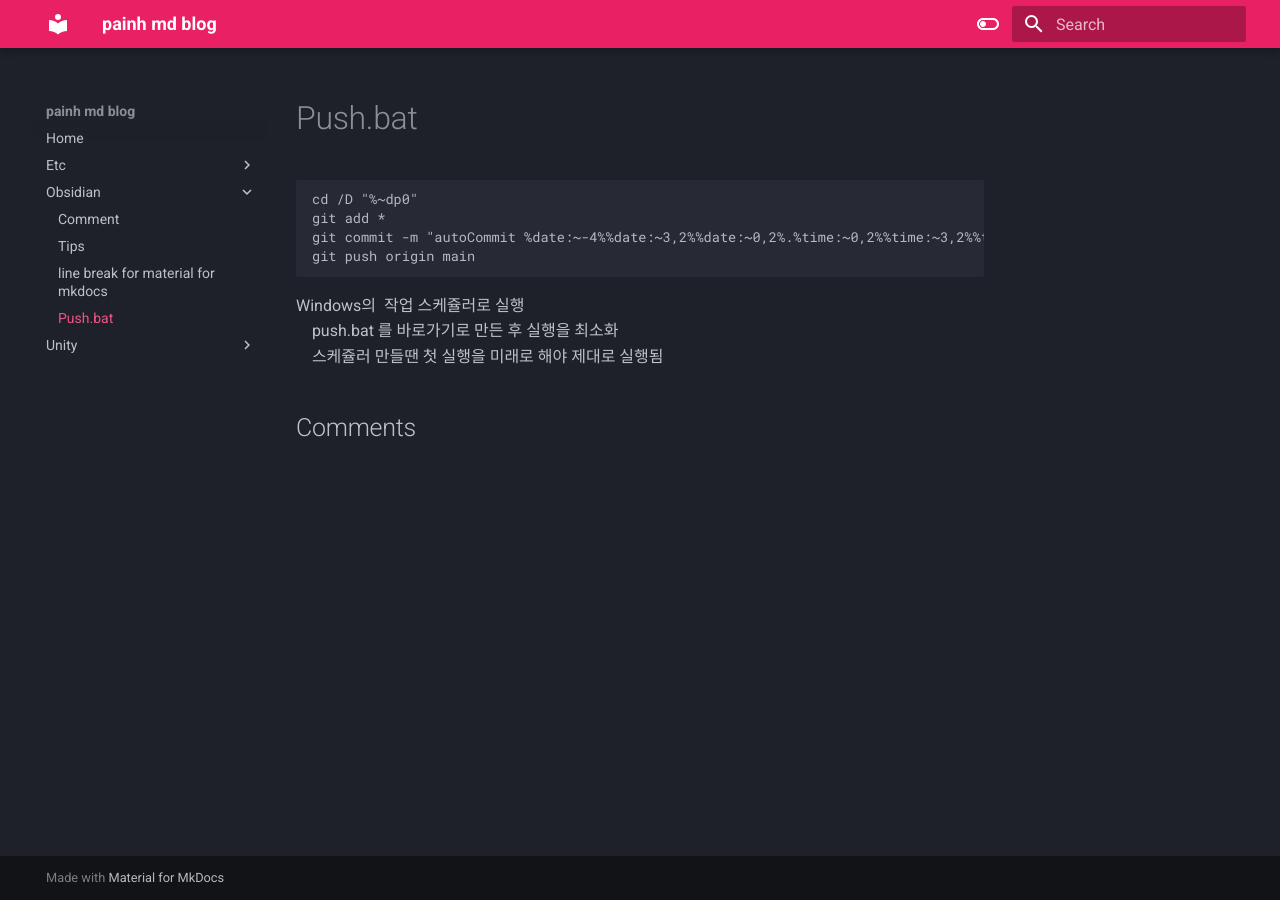
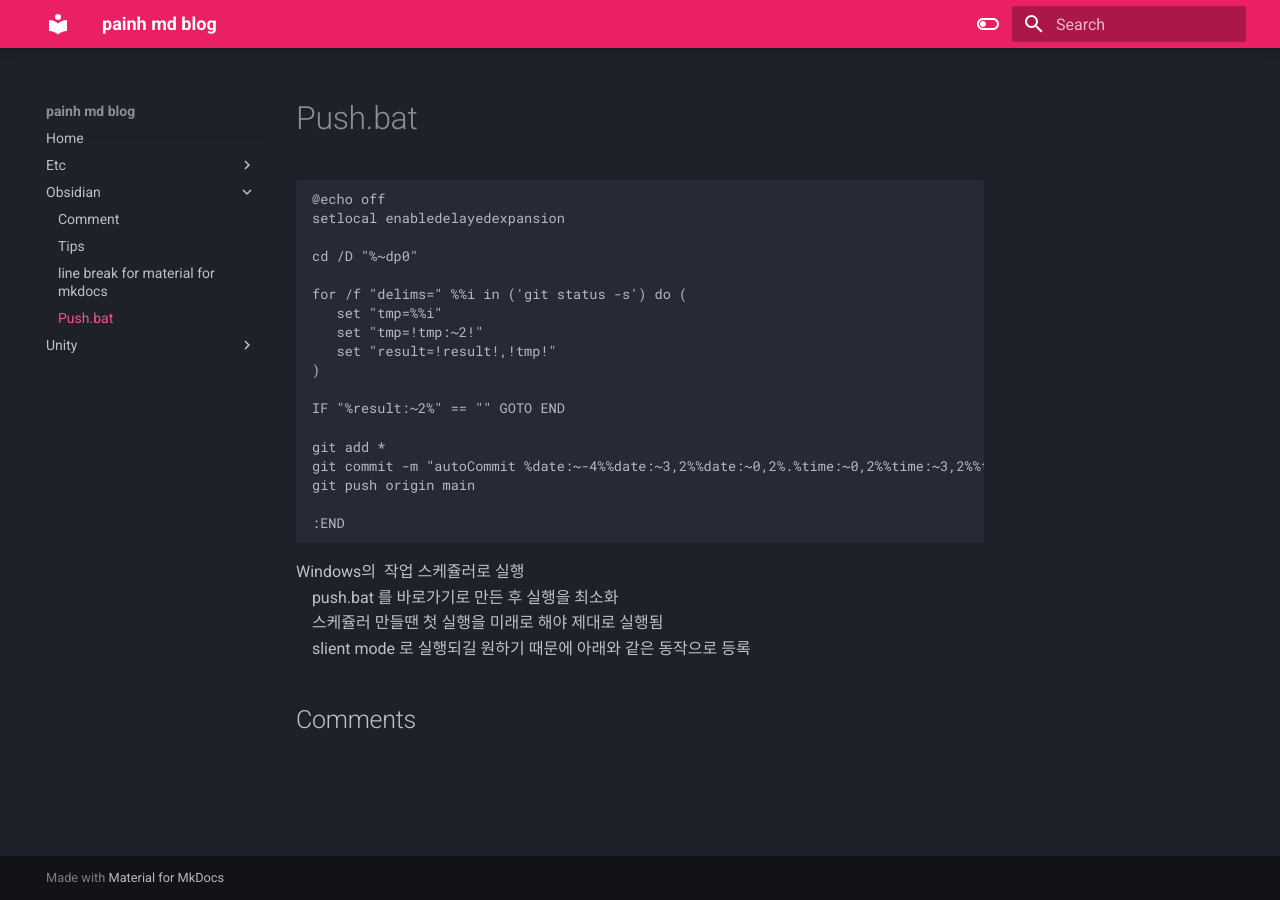
Before and after one commit to painh/md-blog, an MkDocs documentation site: the page built from docs/obsidian/push.bat.md, in a window 1280 px wide. Built offline with MkDocs 1.6.1 and Material for MkDocs 9.7.7, drawn with Linux system fonts in a browser that asks for light colours; comment, search, counter and statistics services are not loaded.

Commit message:
autoCommit 5-052-20.184040

````diff
--- a/docs/obsidian/push.bat.md
+++ b/docs/obsidian/push.bat.md
@@ -1,10 +1,25 @@
 ```bash
+@echo off
+setlocal enabledelayedexpansion
+
 cd /D "%~dp0"
+
+for /f "delims=" %%i in ('git status -s') do (
+   set "tmp=%%i"
+   set "tmp=!tmp:~2!"
+   set "result=!result!,!tmp!"
+)
+
+IF "%result:~2%" == "" GOTO END
+
 git add *
 git commit -m "autoCommit %date:~-4%%date:~3,2%%date:~0,2%.%time:~0,2%%time:~3,2%%time:~6,2%"
 git push origin main
+
+:END
 ```
 
 Windows의  작업 스케쥴러로 실행
 	push.bat 를 바로가기로 만든 후 실행을 최소화
 	스케쥴러 만들땐 첫 실행을 미래로 해야 제대로 실행됨
+	slient mode 로 실행되길 원하기 때문에 아래와 같은 동작으로 등록
````
